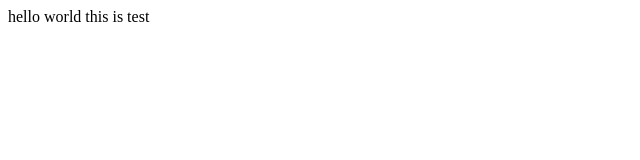
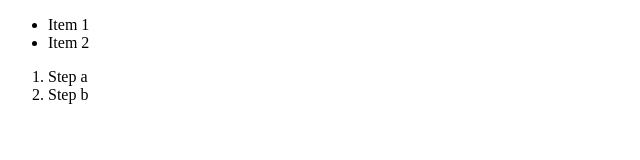
Before and after one commit to AndyPro720/git_test, a plain HTML site: page index.html in a window 1280 px wide. Shown: the whole page, without its empty margins (0-640 px from the left). Drawn offline with Linux system fonts and the light colour scheme.

Commit message:
Lists added version

```diff
--- a/index.html
+++ b/index.html
@@ -4,10 +4,20 @@
     <title>TOP website</title>
     <meta charset="utf-8">
 </head>
+<!-- long comment whould be somethign like this!
+goes here till -->
 <body>
-    hello world this is test
+	<ul>  <!-- Bulleted lists -->
+		<li> Item 1 </li>   <!-- each item is within the li tag -->
+		<li> Item 2 </li>
+	</ul>
+
+	<ol>  <!--numbered lists -->
+		<li> Step a </li>
+		<li> Step b </li>
+	</ol>
+
 </body>
 
 
-
 </html>
```
